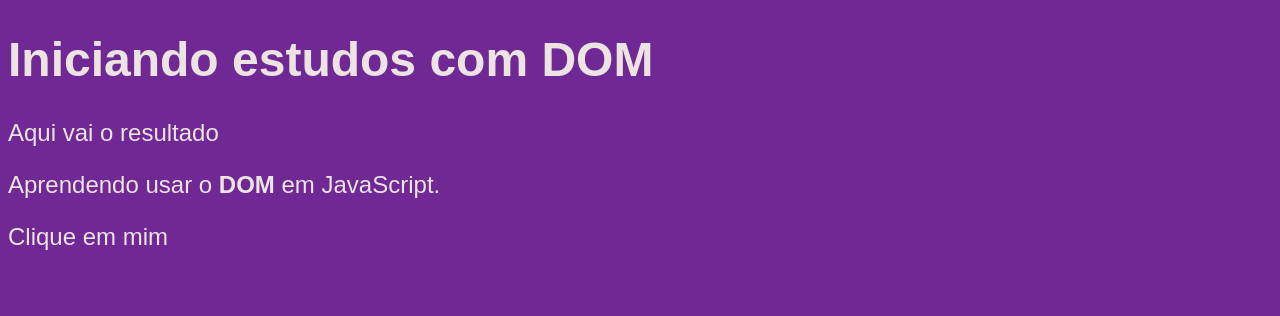
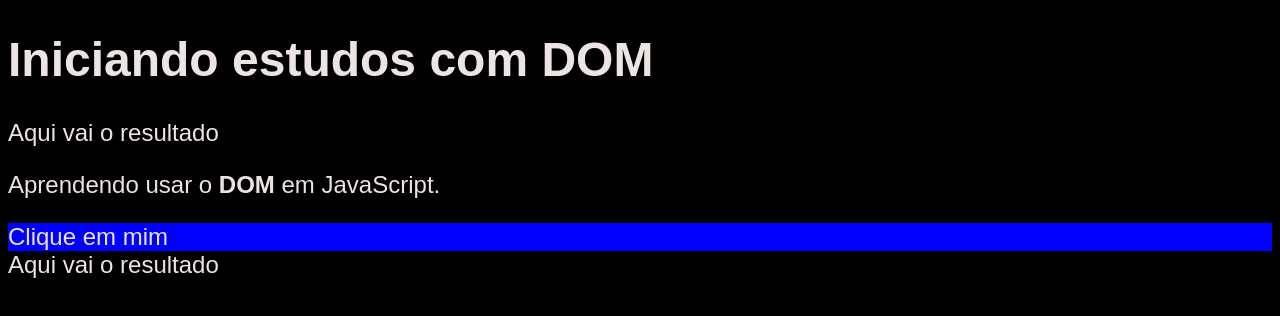
Before and after one commit to Gabriel-Kudlawiec/cursoJS, a plain HTML site: page aula09/ex005.html in a window 1280 px wide. Drawn offline with Linux system fonts and the light colour scheme.

Commit message:
Navegando pela árvore

```diff
--- a/aula09/ex005.html
+++ b/aula09/ex005.html
@@ -17,10 +17,30 @@
     <h1>Iniciando estudos com DOM</h1>
     <p>Aqui vai o resultado</p>
     <p>Aprendendo usar o <strong>DOM</strong> em JavaScript.</p>
-    <div>
+    <div id="msg">
         Clique em mim
     </div>
 <script>
+    //window.document.write('Oi, meu chapa...')
+
+    //window.document.write(window.document.URL)
+
+    //window.document.write(window.document.write(window.navigator.appName))
+
+    var corpo = window.document.body
+
+    corpo.style.background = 'black'
+
+    //window.document.body.style.background = 'red'
+
+    var p1 = window.document.getElementsByTagName('p')[0]
+
+    window.document.write(p1.innerText)
+
+    var d = window.document.getElementById('msg')
+    d.style.backgroundColor = 'blue'
+
+    //var d = document.querySelector('div#msg')
 </script>
 </body>
 </html>
```
